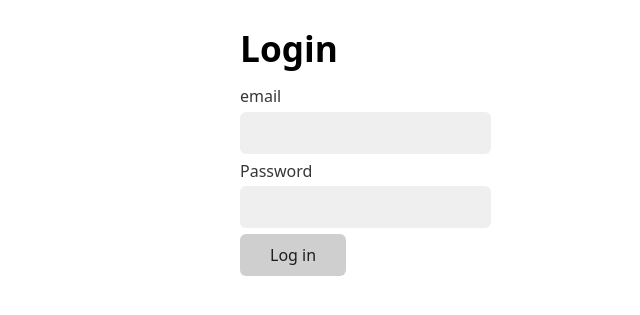
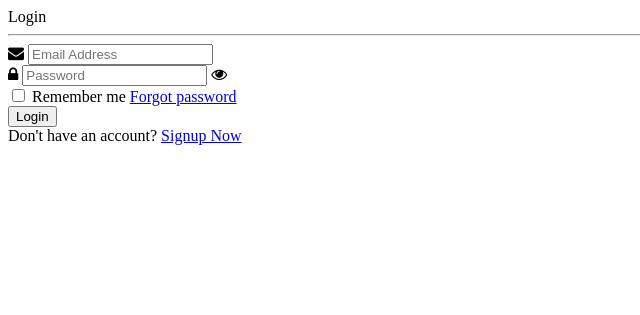
Before and after one commit to DeZt1/SanguiSense, a PHP site: page /login.php in a window 1280 px wide. Shown: the top 315 px of the page, without its empty margins (0-640 px from the left). Run offline with PHP 8.4, Linux system fonts and the light colour scheme; a stand-in replaces the project's code that opens the database connection.

Commit message:
Add files via upload

```diff
--- a/login.php
+++ b/login.php
@@ -1,63 +1,123 @@
 <?php
+session_start();
+?>
+<!DOCTYPE html>
+<html lang="en">
 
-$is_invalid = false;
+<head>
+  <meta charset="UTF-8">
+  <meta name="viewport" content="width=device-width, initial-scale=1.0">
+  <title>Login</title>
+  <link rel="stylesheet" href="css/style1.css">
+  <link rel="stylesheet" href="https://cdnjs.cloudflare.com/ajax/libs/font-awesome/4.7.0/css/font-awesome.min.css">
+</head>
 
-if ($_SERVER["REQUEST_METHOD"] === "POST") {
+<body>
+  <div class="container">
+    <div class="form-box box">
 
-    $mysqli = require __DIR__ . "/database.php";
+      <?php
+      include "connection.php";
 
-    $sql = sprintf("SELECT * FROM user
-                    WHERE email = '%s'",
-                   $mysqli->real_escape_string($_POST["email"]));
+      if (isset($_POST['login'])) {
 
-    $result = $mysqli->query($sql);
+        $email = $_POST['email'];
+        $pass = $_POST['password'];
 
-    $user = $result->fetch_assoc();
+        $sql = "select * from users where email='$email'";
 
-    if ($user) {
+        $res = mysqli_query($conn, $sql);
 
-        if (password_verify($_POST["password"], $user["password_hash"])) {
+        if (mysqli_num_rows($res) > 0) {
 
-            session_start();
+          $row = mysqli_fetch_assoc($res);
 
-            session_regenerate_id();
+          $password = $row['password'];
 
-            $_SESSION["user_id"] = $user["id"];
+          $decrypt = password_verify($pass, $password);
 
-            header("Location: index.php");
-            exit;
-        }
+
+          if ($decrypt) {
+            $_SESSION['id'] = $row['id'];
+            $_SESSION['username'] = $row['username'];
+            header("location: home.php");
+
+
+          } else {
+            echo "<div class='message'>
+                    <p>Wrong Password</p>
+                    </div><br>";
+
+            echo "<a href='login.php'><button class='btn'>Go Back</button></a>";
           }
 
-    $is_invalid = true;
+        } else {
+          echo "<div class='message'>
+                    <p>Wrong Email or Password</p>
+                    </div><br>";
+
+          echo "<a href='login.php'><button class='btn'>Go Back</button></a>";
+
         }
 
+
+      } else {
+
+
         ?>
-<!DOCTYPE html>
-<html>
-<head>
-    <title>Login</title>
-    <meta charset="UTF-8">
-    <link rel="stylesheet" href="https://cdn.jsdelivr.net/npm/water.css@2/out/water.css">
-</head>
-<body>
 
-    <h1>Login</h1>
+        <header>Login</header>
+        <hr>
+        <form action="#" method="POST">
 
-    <?php if ($is_invalid): ?>
-        <em>Invalid login</em>
-    <?php endif; ?>
+          <div class="form-box">
 
-    <form method="post">
-        <label for="email">email</label>
-        <input type="email" name="email" id="email"
-               value="<?= htmlspecialchars($_POST["email"] ?? "") ?>">
 
-        <label for="password">Password</label>
-        <input type="password" name="password" id="password">
+            <div class="input-container">
+              <i class="fa fa-envelope icon"></i>
+              <input class="input-field" type="email" placeholder="Email Address" name="email">
+            </div>
 
-        <button>Log in</button>
+            <div class="input-container">
+              <i class="fa fa-lock icon"></i>
+              <input class="input-field password" type="password" placeholder="Password" name="password">
+              <i class="fa fa-eye toggle icon"></i>
+            </div>
+
+            <div class="remember">
+              <input type="checkbox" class="check" name="remember_me">
+              <label for="remember">Remember me</label>
+              <span><a href="forgot.php">Forgot password</a></span>
+            </div>
+
+          </div>
+
+
+
+          <input type="submit" name="login" id="submit" value="Login" class="button">
+
+          <div class="links">
+            Don't have an account? <a href="signup.php">Signup Now</a>
+          </div>
+
         </form>
+      </div>
+      <?php
+      }
+      ?>
+  </div>
+  <script>
+    const toggle = document.querySelector(".toggle"),
+      input = document.querySelector(".password");
+    toggle.addEventListener("click", () => {
+      if (input.type === "password") {
+        input.type = "text";
+        toggle.classList.replace("fa-eye-slash", "fa-eye");
+      } else {
+        input.type = "password";
+      }
+    })
+  </script>
+</body>
 
-</body>
 </html>
```
Lines whose indentation alone changed are shown as unchanged.
